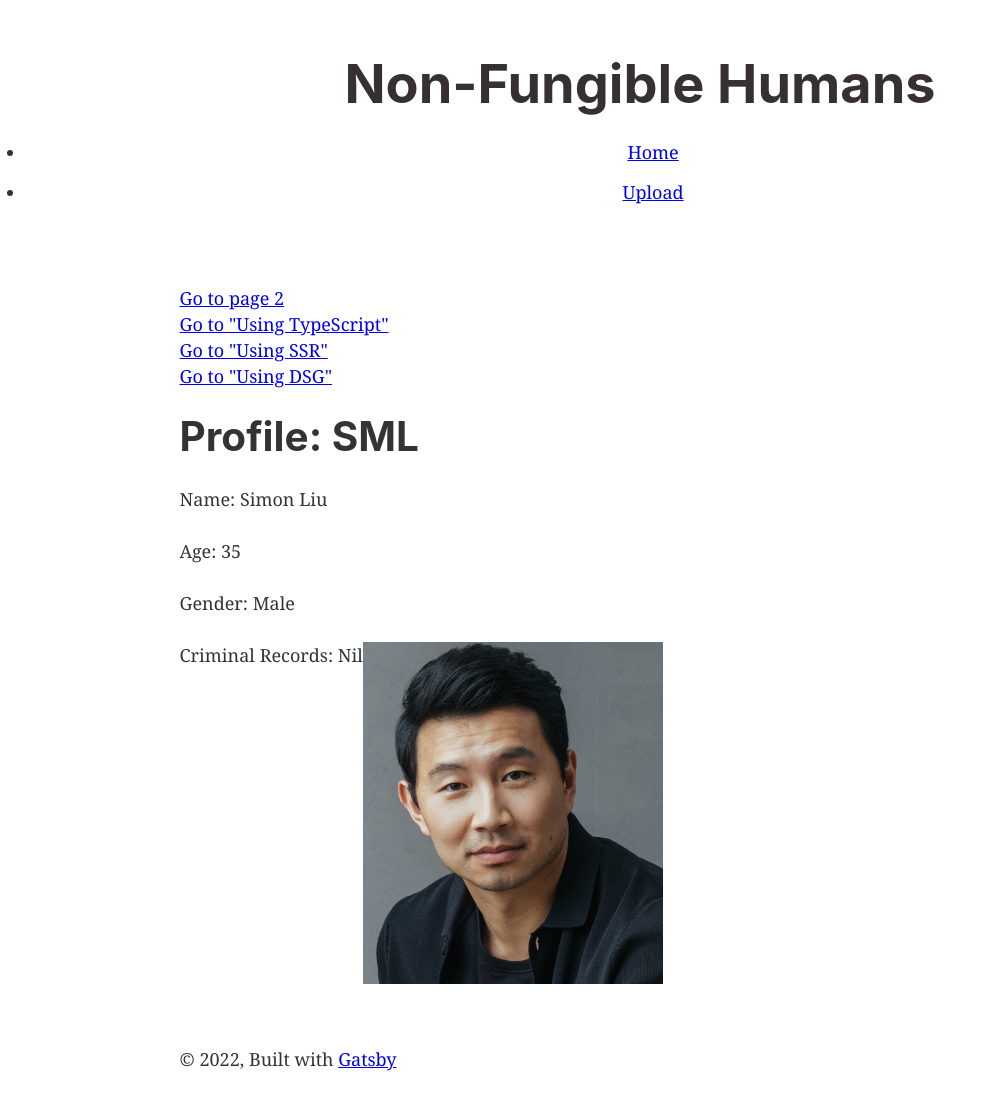
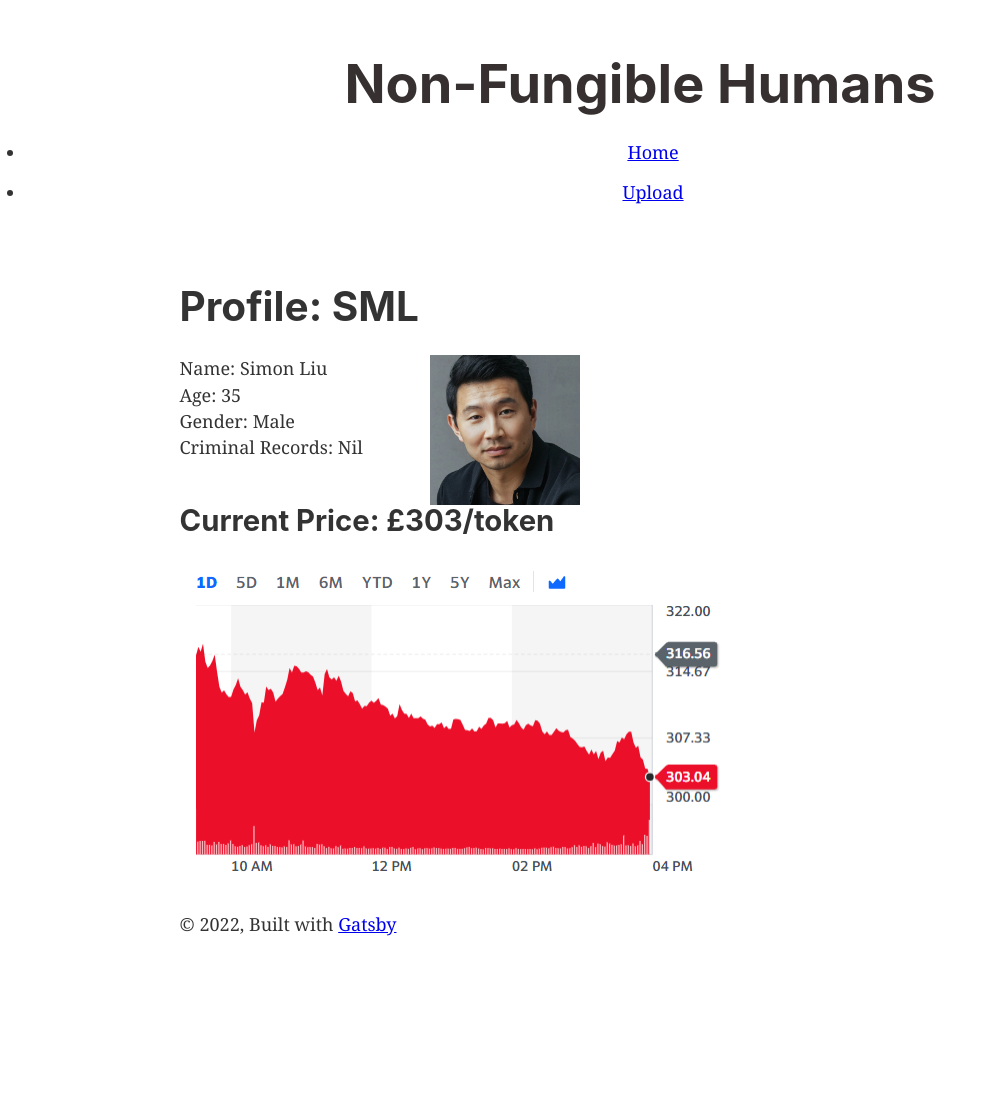
Before and after one commit to siyuan0/NFH, a Gatsby site: page / in a window 1280 px wide. Shown: the whole page, without its empty margins (0-990 px from the left). After the commit the page ends 963 px from the top, so only its background shows below. Built offline with nearby package versions, Linux system fonts and the light colour scheme; Gatsby itself is replaced by a stand-in of ours.

Commit message:
Design profile page

```diff
--- a/package.json
+++ b/package.json
@@ -5,6 +5,7 @@
   "version": "0.1.0",
   "author": "Kyle Mathews <mathews.kyle@gmail.com>",
   "dependencies": {
+    "developer": "^1.0.1",
     "gatsby": "^4.5.4",
     "gatsby-plugin-gatsby-cloud": "^4.5.2",
     "gatsby-plugin-image": "^2.5.2",
--- a/src/components/layout.css
+++ b/src/components/layout.css
@@ -595,3 +595,16 @@ pre tt:after {
     font-size: 100%;
   }
 }
+
+#div_side {
+
+  width: 250px;
+  float:left;
+}
+
+#div_under {
+  clear: both;
+  display: flex;
+  width:  100%;
+  justify-content: left;
+}
--- a/src/pages/index.js
+++ b/src/pages/index.js
@@ -7,28 +7,33 @@ import Seo from "../components/seo"
 
 const IndexPage = () => (
   <Layout>
-    <p>
-      <Link to="/page-2/">Go to page 2</Link> <br />
-      <Link to="/using-typescript/">Go to "Using TypeScript"</Link> <br />
-      <Link to="/using-ssr">Go to "Using SSR"</Link> <br />
-      <Link to="/using-dsg">Go to "Using DSG"</Link>
-    </p>
     <Seo title="Home" />
     <h1>Profile: SML</h1>
-    <p>Name: Simon Liu</p>
-    <p>Age: 35</p>
-    <p>Gender: Male</p>
-    <p>Criminal Records: Nil<StaticImage
-      src="../images/profile_simon.png"
-      width={300}
-      quality={95}
-      formats={["auto", "webp", "avif"]}
-      alt="A Gatsby astronaut"
-      style={{ marginBottom: `1.45rem` }}
-    /></p>
-
-
-
+    <div>
+      <div id="div_side">
+      <p>Name: Simon Liu<br />
+        Age: 35<br />
+        Gender: Male<br />
+        Criminal Records: Nil<br />
+      </p>
+      </div>
+      <div id="div_side">
+      <StaticImage
+        src="../images/profile_simon.png"
+        layout="fixed"
+        width={150}
+        height={150}/>
+      </div>
+    </div>
+    <div id="div_under">
+      <h2>Current Price: £303/token</h2>
+    </div>
+    <div id="div_under">
+      <StaticImage
+        src="../images/price_chart.png"
+        layout="constrained"
+        />
+    </div>
   </Layout>
 )
 
```
Also changed, not shown: src/images/price_chart.png (added), 1 other file.
